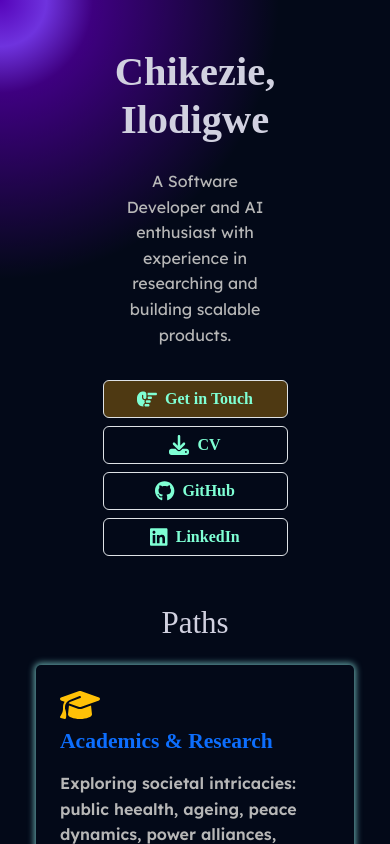
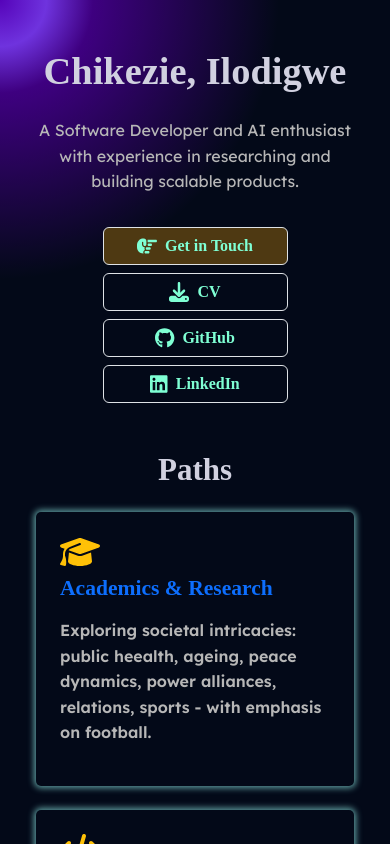
Before and after one commit to Khalifa-pendrops/portfolio_2024, a React (Vite) app: page / in a window 390 px wide. Shown: the top 844 px of the page. Built offline with nearby package versions, Linux system fonts and the light colour scheme; a web font is replaced by a local one.

Commit message:
modal made for contact page

```diff
--- a/src/Components/Contact.jsx
+++ b/src/Components/Contact.jsx
@@ -48,14 +48,46 @@ function Contact() {
   };
 
   return (
-    <div className="contact-container d-flex flex-column justify-content-center align-items-center gap-3 container-fluid mt-5">
+    <>
+      {/* <div className="modal" tabindex="-1">
+        <div className="modal-dialog">
+          <div className="modal-content">
+            <div className="modal-header">
+              <h5 className="modal-title">Modal title</h5>
+              <button
+                type="button"
+                className="btn-close"
+                data-bs-dismiss="modal"
+                aria-label="Close"
+              ></button>
+            </div>
+            <div className="modal-body">
+              <p>Modal body text goes here.</p>
+            </div>
+            <div className="modal-footer">
+              <button
+                type="button"
+                className="btn btn-secondary"
+                data-bs-dismiss="modal"
+              >
+                Close
+              </button>
+              <button type="button" className="btn btn-primary">
+                Save changes
+              </button>
+            </div>
+          </div>
+        </div>
+      </div> */}
+
+      <div className="contact-container d-flex flex-column justify-content-center align-items-center gap-3 container-fluid my-3">
         <div className="contact_top d-flex flex-column justify-content-center align-items-start text-center">
           <h1 className="display-5 display-sm-6 align-self-center">
             Send an Email
           </h1>
           <p className="email-text text-center align-self-center">
-          Fill out the form below or contact me with your favourite email client
-          at
+            Fill out the form below or contact me with your favourite email
+            client at
           </p>
           <a
             href="mailto:dikee5200@gmail.com?subject=Let's Talk About Your Services "
@@ -69,7 +101,7 @@ function Contact() {
           onSubmit={handleSubmit}
         >
           <div className="d-flex flex-column gap-4 email-text">
-          <label className="d-flex flex-column justify-content-center gap-2">
+            <label className="d-flex flex-column justify-content-center align-items-start gap-2">
               Email
               <input
                 type="email"
@@ -80,7 +112,7 @@ function Contact() {
                 required
               ></input>
             </label>
-          <label className="d-flex flex-column gap-2">
+            <label className="d-flex flex-column justify-content-center align-items-start gap-2">
               Message
               <textarea
                 type="text"
@@ -93,8 +125,8 @@ function Contact() {
             </label>
           </div>
           <p className="email-text text-start">
-          Please include your name or / and the name of your organization in the
-          message.
+            Please include your name or / and the name of your organization in
+            the message.
           </p>
           <div className="d-flex justify-content-center align-items-center gap-4 w-100">
             <button
@@ -122,6 +154,7 @@ function Contact() {
           )}
         </form>
       </div>
+    </>
   );
 }
 
--- a/src/Components/Home.css
+++ b/src/Components/Home.css
@@ -29,6 +29,20 @@ a {
     border: none !important;
     border-radius: 5px !important;
 }
+
+@media (max-width: 391px) {
+.home_head_h1 {
+        font-size: 2.4rem !important;
+        white-space: wrap !important;
+    }
+
+    button{
+        width: 100% !important;
+        word-break: break-all;
+        overflow-wrap: break-word;
+    }
+}
+
 
 .p-text {
     width: 40%;
@@ -128,15 +142,6 @@ textarea:active {
     min-height: 200px !important;
 }
 
-/* #home, #project {
-    height: 100vh !important;
-    width: 100% !important;
-    margin: 4rem auto !important;
-}
-
-#skills{
-    height: 35vh !important;
-} */
 
 #home li {
     list-style: none;
--- a/src/Components/Home.jsx
+++ b/src/Components/Home.jsx
@@ -10,24 +10,28 @@ import {
 import { faGithub, faLinkedin } from "@fortawesome/free-brands-svg-icons";
 import "./Home.css";
 import resume from "/Resume.pdf";
+import Contact from "./Contact";
 
 const Home = () => {
   return (
-    <div className="container-xxl d-flex flex-column justify-content-center gap-5 py-5">
+    <div className="container-xxl d-flex flex-column justify-content-center align-items-center gap-5 py-5">
       <div className="home_heead container-xxl text-center d-flex flex-column justify-content-center align-items-center gap-3 px-4">
-        <h1 className="display-2 display-sm-5 fw-semibold" data-aos="fade-up">
+        <h1
+          className="home_head_h1 display-2 display-sm-5 fw-semibold"
+          data-aos="fade-u"
+        >
           Chikezie, Ilodigwe
         </h1>
-        <p className=" w-50 w-sm-100" data-aos="fade-down">
+        <p className=" w-100" data-aos="fade-down">
           A Software Developer and AI enthusiast with experience in researching
           and building scalable products.
         </p>
         <div className="home_buttons container-fluid d-flex d-sm-inline-flex justify-content-center align-items-center gap-2 flex-column flex-sm-row px-5">
           <div className="col-10 col-sm-auto">
-            {" "}
-            <Link className="linked-btn" to="/get-in-touch">
-              <button
-                className="get_in_touch_1 bg-none-btn btn border rounded-2 d-flex justify-content-center align-items-center gap-2 w-100"
+            {/* <Link className="linked-btn" to="/get-in-touch"> */}
+            <div className="linked-btn">
+              {/* <button
+                className="get_in_touch_1 bg-none-btn btn border rounded-2 d-flex justify-content-center align-items-center flex-wrap gap-2 w-100"
                 data-aos="fade-right"
                 data-aos-delay="300"
               >
@@ -36,12 +40,52 @@ const Home = () => {
                   icon={faHandPointRight}
                 />
                 Get in Touch
+              </button> */}
+              <button
+                className="get_in_touch_1 bg-none-btn btn border rounded-2 d-flex justify-content-center align-items-center flex-wrap gap-2 w-100"
+                data-aos="fade-right"
+                data-aos-delay="300"
+                type="button"
+                // className="btn btn-primary"
+                data-bs-toggle="modal"
+                data-bs-target="#exampleModal"
+              >
+                <FontAwesomeIcon
+                  className="icon fs-5"
+                  icon={faHandPointRight}
+                />
+                Get in Touch
               </button>
-            </Link>
+            </div>
+            {/* </Link> */}
+            {/* <!-- Button trigger modal --> */}
+
+            {/* <!-- Modal --> */}
+            <div
+              className="modal fade py-5"
+              id="exampleModal"
+              aria-labelledby="exampleModalLabel"
+              aria-hidden="true"
+            >
+              <div className="modal-dialog">
+                <div className="modal-content">
+                  {/* <div className="modal-header">
+        <h1 className="modal-title fs-5" id="exampleModalLabel">Modal title</h1>
+        <button type="button" className="btn-close" data-bs-dismiss="modal" aria-label="Close"></button>
+      </div> */}
+                  {/* <div className="modal-body"> */}
+                  <Contact />
+                  {/* </div> */}
+                  {/* <div className="modal-footer">
+        <button type="button" className="btn btn-secondary" data-bs-dismiss="modal">Close</button>
+        <button type="button" className="btn btn-primary">Save changes</button>
+      </div> */}
+                </div>
+              </div>
+            </div>
           </div>
 
           <div className="col-10 col-sm-auto">
-            {" "}
             <a
               className="linked-btn"
               href={resume}
@@ -51,7 +95,7 @@ const Home = () => {
               <button
                 data-aos="fade-right"
                 data-aos-delay="100"
-                className="get_in_touch btn border rounded-2 d-flex justify-content-center align-items-center gap-2 w-100"
+                className="get_in_touch btn border rounded-2 d-flex justify-content-center align-items-center flex-wrap gap-2 w-100"
                 title="curriculum vitae"
               >
                 <FontAwesomeIcon className="icon fs-5" icon={faDownload} />
@@ -61,7 +105,6 @@ const Home = () => {
           </div>
 
           <div className="col-10 col-sm-auto">
-            {" "}
             <a
               className="linked-btn"
               href="/https://github.com/Khalifa-pendrops"
@@ -71,7 +114,7 @@ const Home = () => {
               <button
                 data-aos="fade-left"
                 data-aos-delay="100"
-                className="get_in_touch btn border rounded-2 d-flex justify-content-center align-items-center gap-2 w-100"
+                className="get_in_touch btn border rounded-2 d-flex justify-content-center align-items-center flex-wrap gap-2 w-100"
               >
                 <FontAwesomeIcon className="icon fs-5" icon={faGithub} />
                 GitHub
@@ -80,7 +123,6 @@ const Home = () => {
           </div>
 
           <div className="col-10 col-sm-auto">
-            {" "}
             <a
               className="linked-btn"
               href="/https://www.linkedin.com/in/chikezie-ilodigwe-942262113?utm_source=share&utm_campaign=share_via&utm_content=profile&utm_medium=android_app"
@@ -90,7 +132,7 @@ const Home = () => {
               <button
                 data-aos="fade-left"
                 data-aos-delay="300"
-                className="get_in_touch btn border rounded-2 d-flex justify-content-center align-items-center gap-2 w-100"
+                className="get_in_touch btn border rounded-2 d-flex justify-content-center align-items-center flex-wrap gap-2 w-100"
               >
                 <FontAwesomeIcon className="icon fs-5" icon={faLinkedin} />
                 LinkedIn
@@ -100,8 +142,8 @@ const Home = () => {
         </div>
       </div>
       <div className="home_body px-4 d-flex flex-column justify-content-center align-items-center gap-2">
-        <h2 className="display-5">Paths</h2>
-        <div className="home_body_paths d-flex flex-column flex-sm-row justify-content-center align-items-center gap-4 my-2 ">
+        <h2 className="display-5 fw-bolder">Paths</h2>
+        <div className="d-flex flex-column flex-sm-row justify-content-center align-items-center gap-4 my-2 ">
           <Link className="links zoom-in p-4" to="/academic">
             <div
               className="d-flex flex-column gap-2 justify-content-center align-items-start"
@@ -133,8 +175,8 @@ const Home = () => {
               <h4 className="fw-bolder text-primary">Tech Spectrum</h4>
               <p>
                 A tech odyssey: from the basic HTML through CSS and JavaScript
-                to cutting-edge frameworks and libraries in React.js, bootstrap, Tailwind
-                CSS, etc.
+                to cutting-edge frameworks and libraries in React.js, bootstrap,
+                Tailwind CSS, etc.
               </p>
             </div>
           </Link>
```
Also changed, not shown: src/Components/Tech.jsx (+8 -8 lines). Lines whose indentation alone changed are shown as unchanged.
